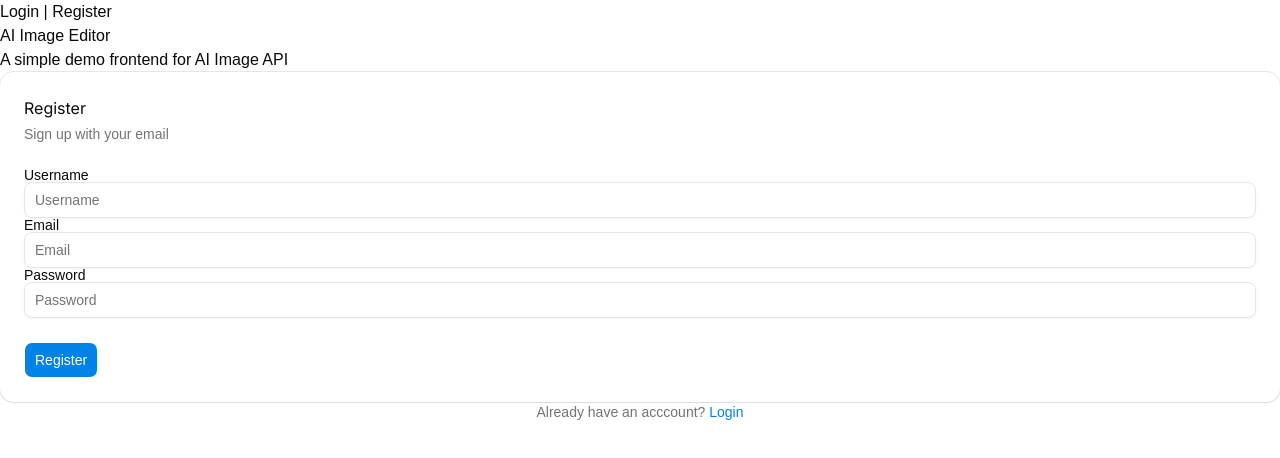
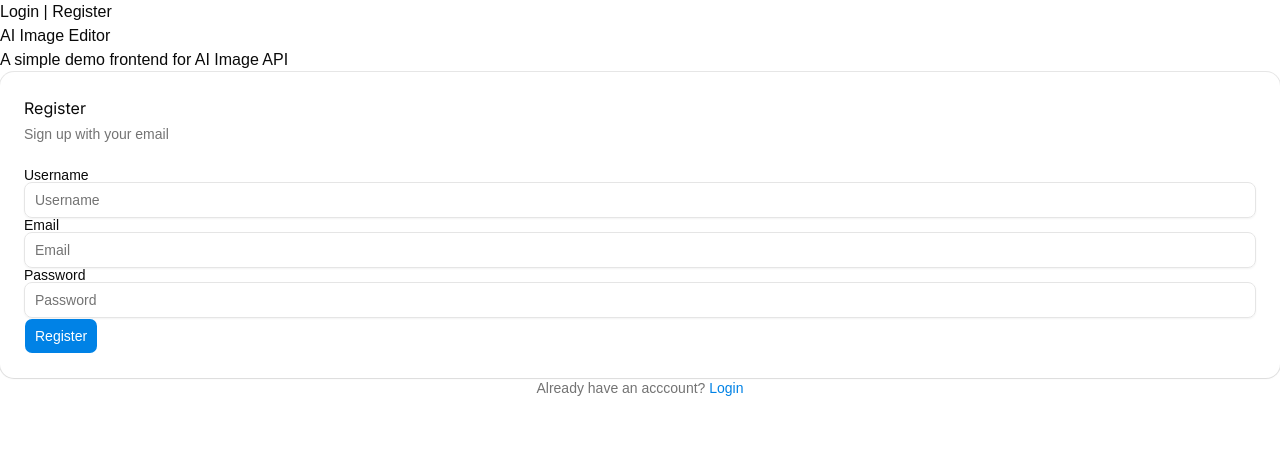
Before and after one commit to kotaroyama/AI-Image-Editor-API, a React (Vite) app in the folder frontend/: page /register in a window 1280 px wide. Shown: the top 458 px of the page. Built offline with nearby package versions, Linux system fonts and the light colour scheme; no server answers.

Commit message:
Minor form changes to Login and Register

```diff
--- a/frontend/src/pages/Login.tsx
+++ b/frontend/src/pages/Login.tsx
@@ -7,7 +7,6 @@ import {
   Card,
   CardContent,
   CardDescription,
-  CardFooter,
   CardHeader,
   CardTitle,
 } from "@/components/ui/card";
@@ -72,11 +71,9 @@ export default function Login() {
               value={password}
               onChange={(e) => setPassword(e.target.value)}
             />
+            <Button type="submit">Login</Button>
           </form>
         </CardContent>
-        <CardFooter>
-          <Button type="submit">Login</Button>
-        </CardFooter>
       </Card>
       {loginFailed ? (
         <div>
--- a/frontend/src/pages/Register.tsx
+++ b/frontend/src/pages/Register.tsx
@@ -7,7 +7,6 @@ import {
   Card,
   CardContent,
   CardDescription,
-  CardFooter,
   CardHeader,
   CardTitle,
 } from "@/components/ui/card";
@@ -81,11 +80,9 @@ export default function Register() {
               value={password}
               onChange={(e) => setPassword(e.target.value)}
             />
+            <Button type="submit">Register</Button>
           </form>
         </CardContent>
-        <CardFooter>
-          <Button type="submit">Register</Button>
-        </CardFooter>
       </Card>
       {error && <p>{error}</p>}
       {status ? (
```
